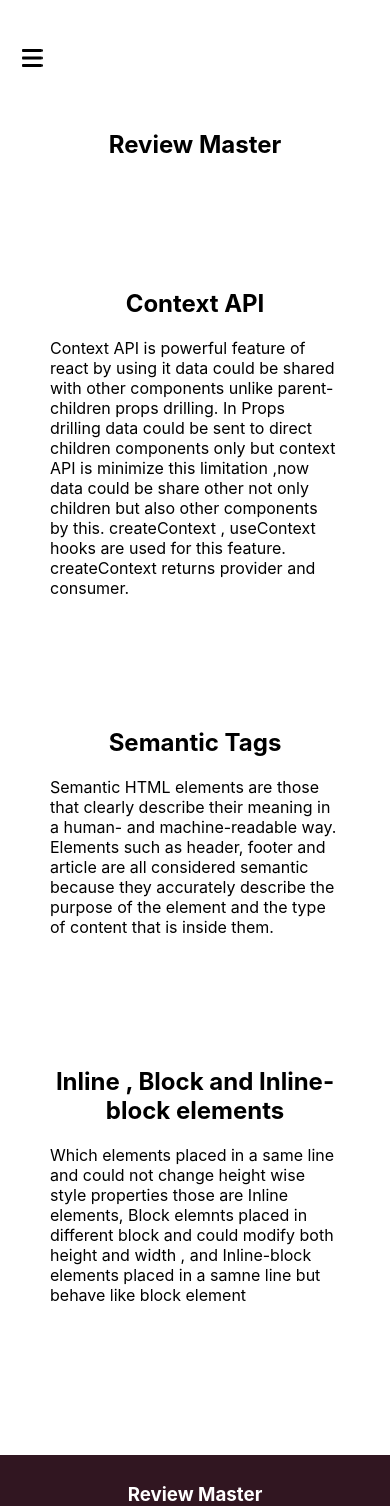
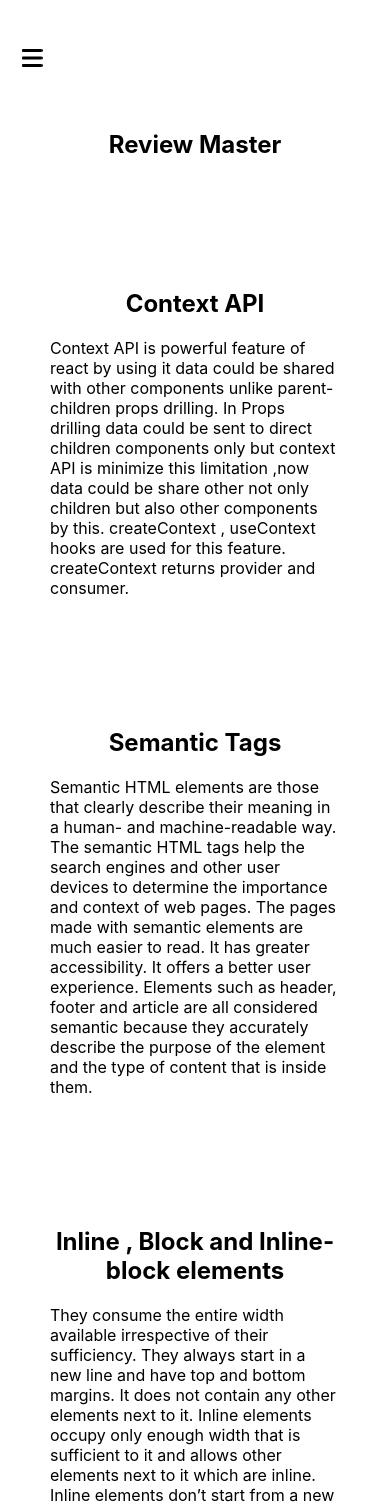
Before and after one commit to pavel-genuine/product-analysis-website, a React (Create React App) app: page /blogs in a window 390 px wide. Shown: the top 1506 px of the page. Built offline with nearby package versions, Linux system fonts and the light colour scheme.

Commit message:
finalized

```diff
--- a/src/Components/Blogs/Blogs.js
+++ b/src/Components/Blogs/Blogs.js
@@ -8,11 +8,14 @@ const Blogs = () => {
                 createContext , useContext hooks are used for this feature. createContext returns provider and consumer.
             </p>
             <h2>Semantic Tags</h2>
-            <p>Semantic HTML elements are those that clearly describe their meaning in a human- and machine-readable way.
+            <p>Semantic HTML elements are those that clearly describe their meaning in a human- and machine-readable way. The semantic HTML tags help the search engines and other user devices to determine the importance and context of web pages.
+The pages made with semantic elements are much easier to read.
+It has greater accessibility. It offers a better user experience.
 
             Elements such as header, footer and article are all considered semantic because they accurately describe the purpose of the element and the type of content that is inside them.</p>
             <h2>Inline , Block and Inline-block elements </h2>
-            <p>Which elements placed in a same line and could not change height wise style properties those are Inline elements, Block elemnts placed in different block and could modify both height and width , and Inline-block elements placed in a samne line but behave like block element</p>
+            <p> They consume the entire width available irrespective of their sufficiency. They always start in a new line and have top and bottom margins. It does not contain any other elements next to it. Inline elements occupy only enough width that is sufficient to it and allows other elements next to it which are inline. Inline elements don’t start from a new line and don’t have top and bottom margins as block elements have.
+                Which elements placed in a same line and could not change height wise style properties those are Inline elements, Block elemnts placed in different block and could modify both height and width , and Inline-block elements placed in a samne line but could behave like block element</p>
 
 
         </div>
--- a/src/Components/Reviews/ReviewsTab.css
+++ b/src/Components/Reviews/ReviewsTab.css
@@ -10,7 +10,7 @@
     .reviews{
         display: grid;
         grid-template-columns: 1fr;
-        margin:auto 50px;
+        margin:10px 50px;
     }
 
 }
```
